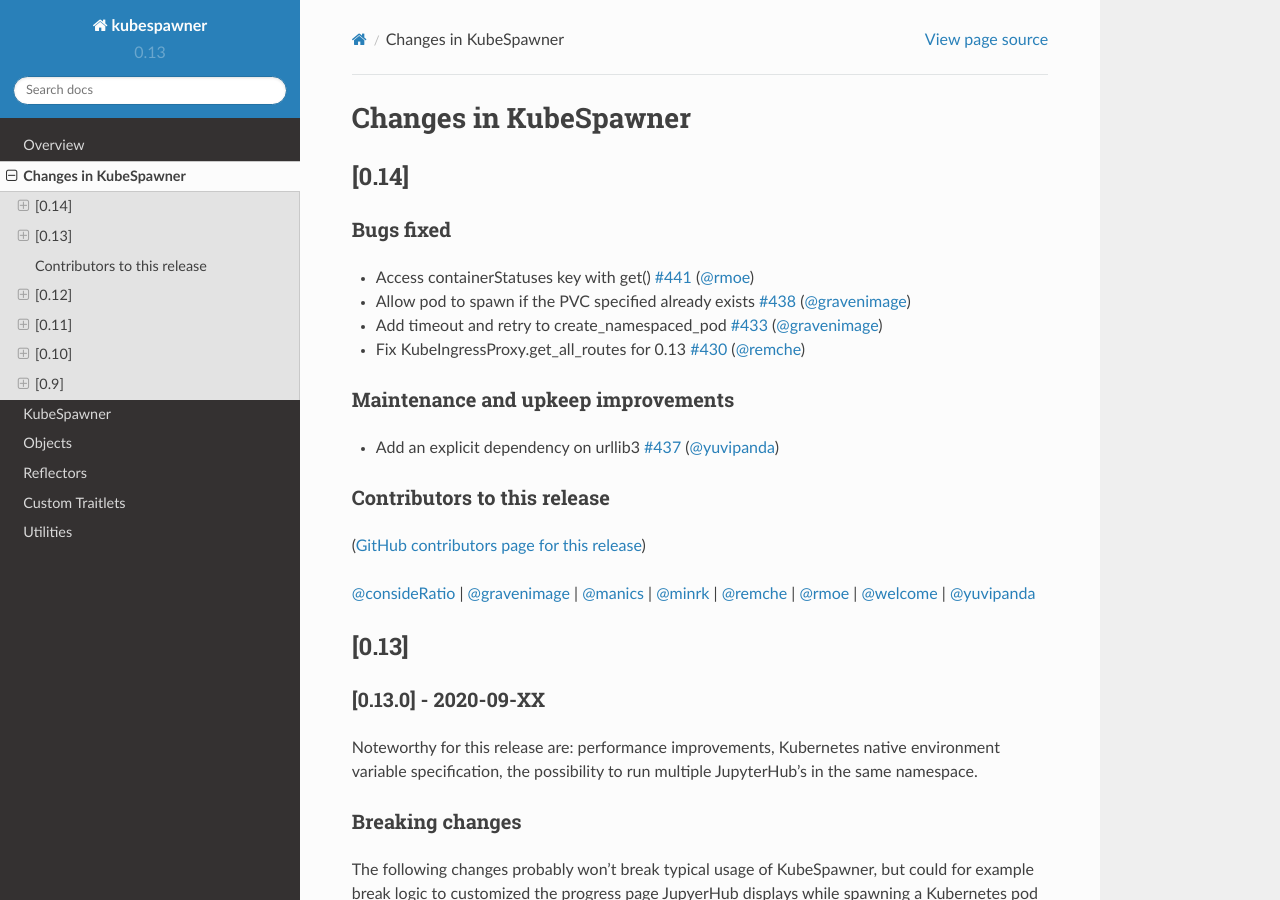
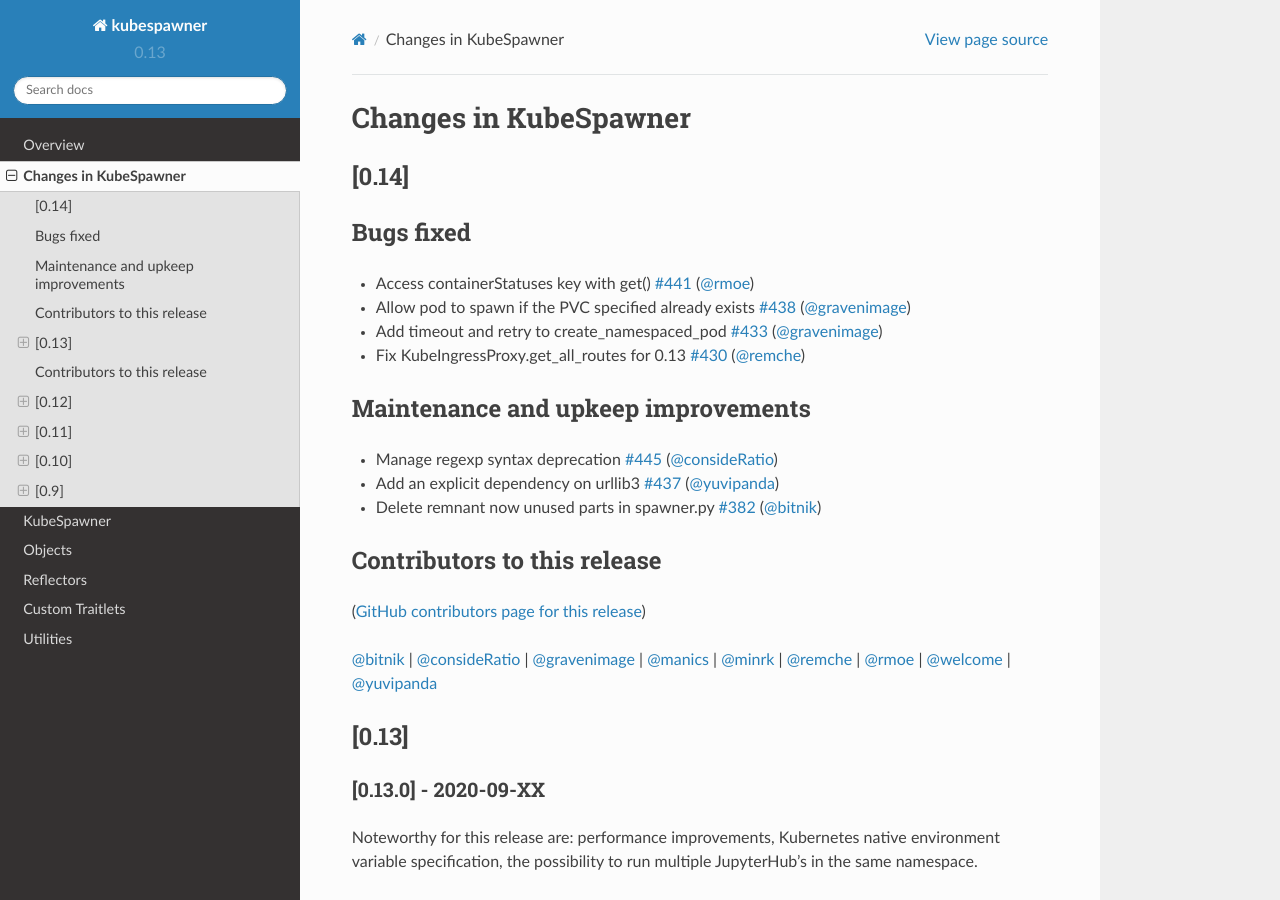
Before and after one commit to jupyterhub/kubespawner, a Sphinx documentation site: the page built from docs/source/changelog.md, in a window 1280 px wide and 900 px high. Built offline with Sphinx 7.4.7 and the Read the Docs theme 2.0.0, drawn with Linux system fonts in a browser that asks for light colours.

Commit message:
changelog: additions for 0.14.0

```diff
--- a/docs/source/changelog.md
+++ b/docs/source/changelog.md
@@ -4,19 +4,21 @@
 
 ## [0.14]
 
-### Bugs fixed
+## Bugs fixed
 * Access containerStatuses key with get() [#441](https://github.com/jupyterhub/kubespawner/pull/441) ([@rmoe](https://github.com/rmoe))
 * Allow pod to spawn if the PVC specified already exists [#438](https://github.com/jupyterhub/kubespawner/pull/438) ([@gravenimage](https://github.com/gravenimage))
 * Add timeout and retry to create_namespaced_pod [#433](https://github.com/jupyterhub/kubespawner/pull/433) ([@gravenimage](https://github.com/gravenimage))
 * Fix KubeIngressProxy.get_all_routes for 0.13 [#430](https://github.com/jupyterhub/kubespawner/pull/430) ([@remche](https://github.com/remche))
 
-### Maintenance and upkeep improvements
+## Maintenance and upkeep improvements
+* Manage regexp syntax deprecation [#445](https://github.com/jupyterhub/kubespawner/pull/445) ([@consideRatio](https://github.com/consideRatio))
 * Add an explicit dependency on urllib3 [#437](https://github.com/jupyterhub/kubespawner/pull/437) ([@yuvipanda](https://github.com/yuvipanda))
+* Delete remnant now unused parts in spawner.py [#382](https://github.com/jupyterhub/kubespawner/pull/382) ([@bitnik](https://github.com/bitnik))
 
-### Contributors to this release
+## Contributors to this release
 ([GitHub contributors page for this release](https://github.com/jupyterhub/kubespawner/graphs/contributors?from=2020-09-04&to=2020-10-04&type=c))
 
-[@consideRatio](https://github.com/search?q=repo%3Ajupyterhub%2Fkubespawner+involves%3AconsideRatio+updated%3A2020-09-04..2020-10-04&type=Issues) | [@gravenimage](https://github.com/search?q=repo%3Ajupyterhub%2Fkubespawner+involves%3Agravenimage+updated%3A2020-09-04..2020-10-04&type=Issues) | [@manics](https://github.com/search?q=repo%3Ajupyterhub%2Fkubespawner+involves%3Amanics+updated%3A2020-09-04..2020-10-04&type=Issues) | [@minrk](https://github.com/search?q=repo%3Ajupyterhub%2Fkubespawner+involves%3Aminrk+updated%3A2020-09-04..2020-10-04&type=Issues) | [@remche](https://github.com/search?q=repo%3Ajupyterhub%2Fkubespawner+involves%3Aremche+updated%3A2020-09-04..2020-10-04&type=Issues) | [@rmoe](https://github.com/search?q=repo%3Ajupyterhub%2Fkubespawner+involves%3Armoe+updated%3A2020-09-04..2020-10-04&type=Issues) | [@welcome](https://github.com/search?q=repo%3Ajupyterhub%2Fkubespawner+involves%3Awelcome+updated%3A2020-09-04..2020-10-04&type=Issues) | [@yuvipanda](https://github.com/search?q=repo%3Ajupyterhub%2Fkubespawner+involves%3Ayuvipanda+updated%3A2020-09-04..2020-10-04&type=Issues)
+[@bitnik](https://github.com/search?q=repo%3Ajupyterhub%2Fkubespawner+involves%3Abitnik+updated%3A2020-09-04..2020-10-04&type=Issues) | [@consideRatio](https://github.com/search?q=repo%3Ajupyterhub%2Fkubespawner+involves%3AconsideRatio+updated%3A2020-09-04..2020-10-04&type=Issues) | [@gravenimage](https://github.com/search?q=repo%3Ajupyterhub%2Fkubespawner+involves%3Agravenimage+updated%3A2020-09-04..2020-10-04&type=Issues) | [@manics](https://github.com/search?q=repo%3Ajupyterhub%2Fkubespawner+involves%3Amanics+updated%3A2020-09-04..2020-10-04&type=Issues) | [@minrk](https://github.com/search?q=repo%3Ajupyterhub%2Fkubespawner+involves%3Aminrk+updated%3A2020-09-04..2020-10-04&type=Issues) | [@remche](https://github.com/search?q=repo%3Ajupyterhub%2Fkubespawner+involves%3Aremche+updated%3A2020-09-04..2020-10-04&type=Issues) | [@rmoe](https://github.com/search?q=repo%3Ajupyterhub%2Fkubespawner+involves%3Armoe+updated%3A2020-09-04..2020-10-04&type=Issues) | [@welcome](https://github.com/search?q=repo%3Ajupyterhub%2Fkubespawner+involves%3Awelcome+updated%3A2020-09-04..2020-10-04&type=Issues) | [@yuvipanda](https://github.com/search?q=repo%3Ajupyterhub%2Fkubespawner+involves%3Ayuvipanda+updated%3A2020-09-04..2020-10-04&type=Issues)
 
 ## [0.13]
 
```
